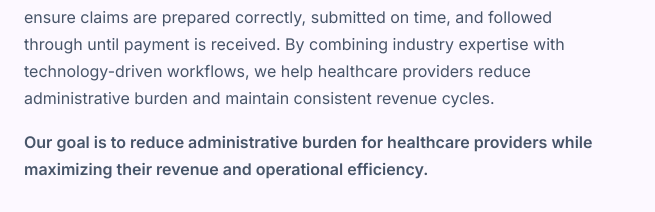
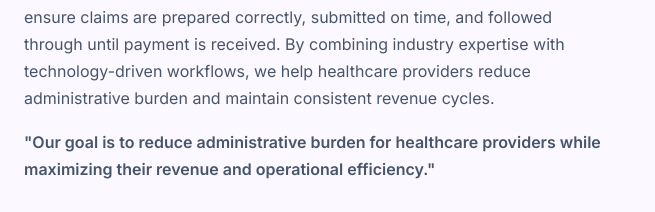
Before and after one commit to OmVisnagara/Resourcify-Global-Solutions, a React app: page about.html in a window 1280 px wide. Shown: the part 3570-3782 px from the top of the page, 0-655 px from the left. Built offline with nearby package versions, Linux system fonts and the light colour scheme.

Commit message:
Update about.html
Added quotes to Our goal is to reduce administrative burden for healthcare providers while maximizing their revenue and operational efficiency.

```diff
--- a/about.html
+++ b/about.html
@@ -147,7 +147,7 @@
             <div style="color:var(--color-on-surface-variant);line-height:1.7;font-size:var(--text-base);margin-bottom:var(--space-8);">
               <p style="margin-bottom:var(--space-4);">Healthcare billing requires precision, compliance, and efficient coordination between providers, insurers, and patients. At Resourcify Global Solutions, we support healthcare organizations with structured medical billing operations that simplify complex processes and improve financial outcomes.</p>
               <p style="margin-bottom:var(--space-4);">Our team works closely with hospitals, clinics, and medical practices to ensure claims are prepared correctly, submitted on time, and followed through until payment is received. By combining industry expertise with technology-driven workflows, we help healthcare providers reduce administrative burden and maintain consistent revenue cycles.</p>
-              <p style="font-weight:var(--font-semibold);">Our goal is to reduce administrative burden for healthcare providers while maximizing their revenue and operational efficiency.</p>
+              <p style="font-weight:var(--font-semibold);">"Our goal is to reduce administrative burden for healthcare providers while maximizing their revenue and operational efficiency."</p>
             </div>
             <div>
               <h4 class="about-expertise-title">Our Capabilities</h4>
```
